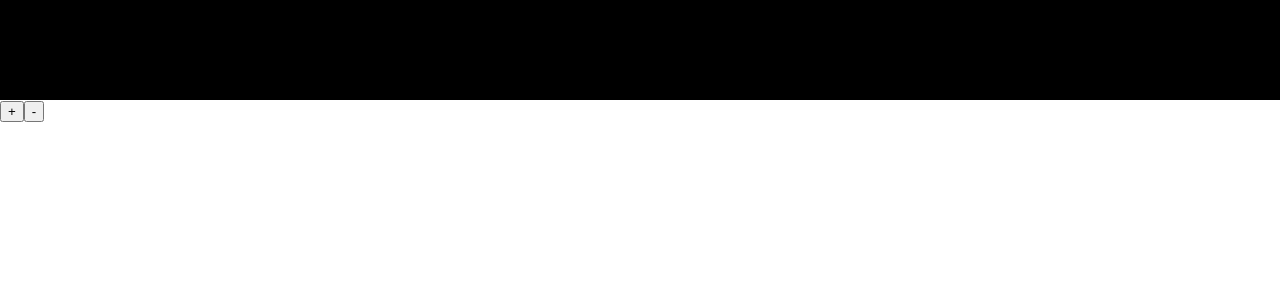
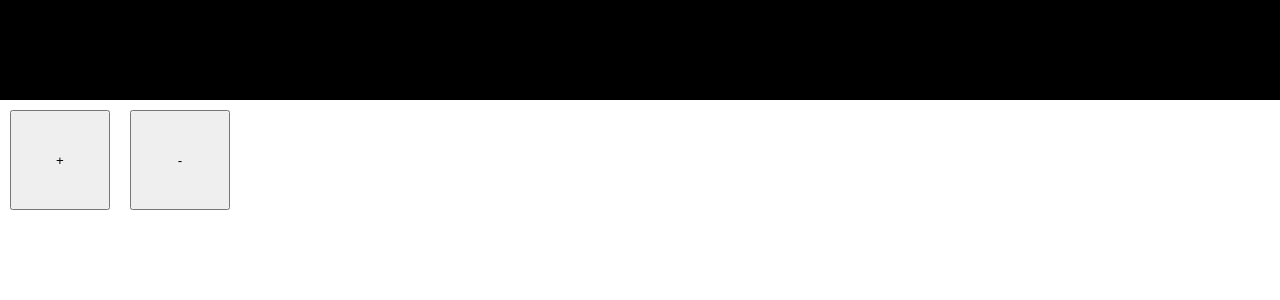
Before and after one commit to enthusapp/esign, a React (Create React App) app: page / in a window 1280 px wide. Shown: the top 300 px of the page. Built offline with nearby package versions, Linux system fonts and the light colour scheme.

Commit message:
add style to button

```diff
--- a/src/App.css
+++ /dev/null
@@ -1,18 +0,0 @@
-.App {
-    height: 100px;
-    overflow: hidden;
-    position: relative;
-    color: white;
-}
-
-.App p {
-    position: absolute;
-    width: 100%;
-    height: 100%;
-    margin: 0;
-    line-height: 100%;
-    text-align: center;
-    font-size: 30px;
-
-    animation: scroll-up 10s linear infinite;
-}
--- a/src/App.js
+++ b/src/App.js
@@ -20,6 +20,11 @@ class App extends Component {
   render() {
     const { increase, decrease } = this;
     const { number } = this.state;
+    const buttonStyle = {
+      height: '100px',
+      width: '100px',
+      margin: '10px',
+    };
     return (
       <div className="App">
         <Player
@@ -35,6 +40,7 @@ class App extends Component {
           className="btIncFontSize"
           type="button"
           onClick={increase}
+          style={buttonStyle}
         >
           {'+'}
         </button>
@@ -42,6 +48,7 @@ class App extends Component {
           className="btDecFontSize"
           type="button"
           onClick={decrease}
+          style={buttonStyle}
         >
           {'-'}
         </button>
```
Also changed, not shown: 1 other file (tests, documents, lock files or other folders).
